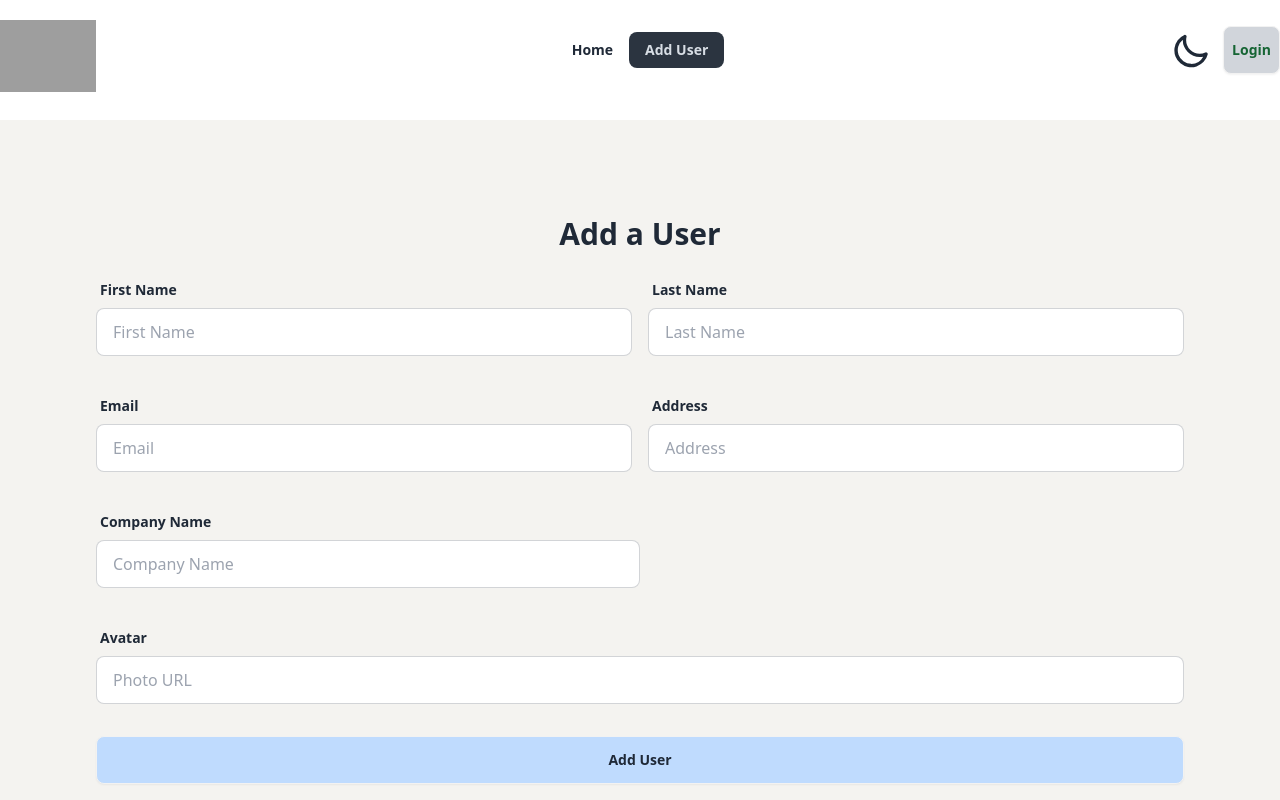
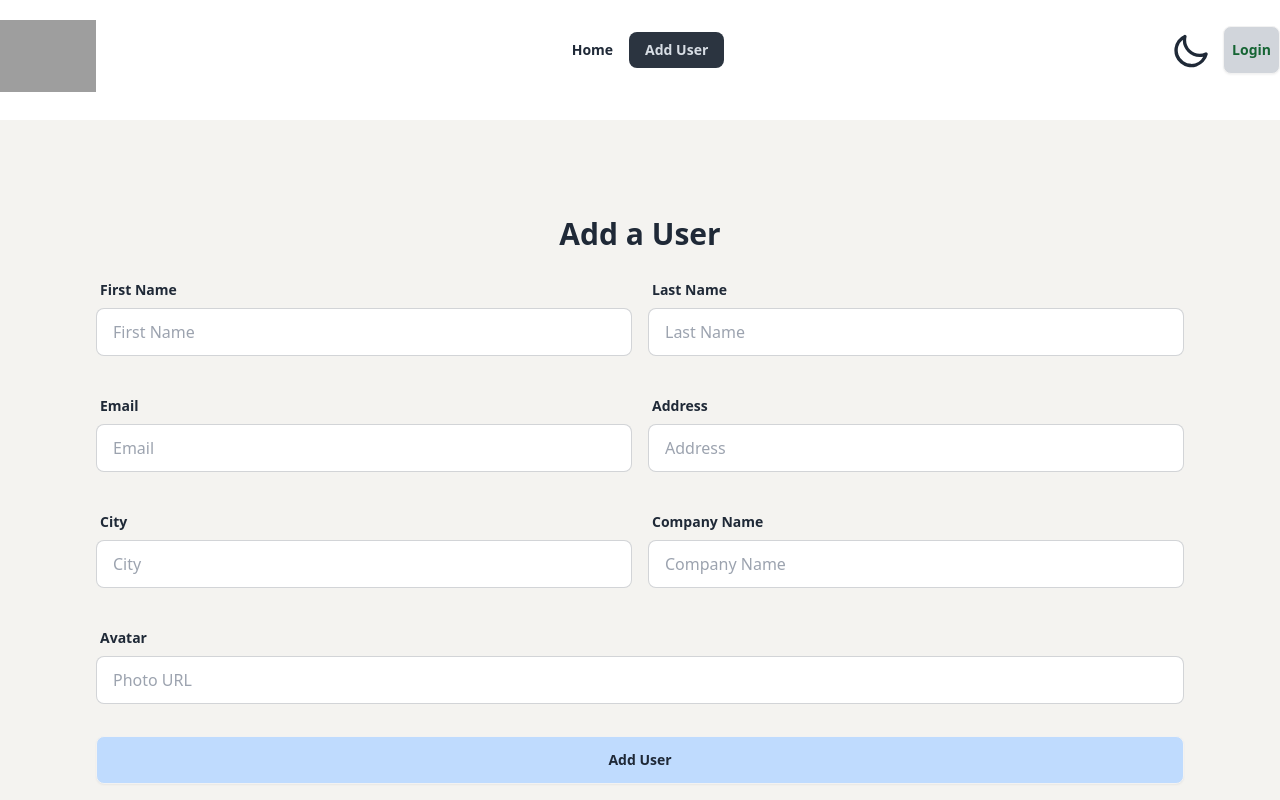
Before and after one commit to niladhikari/user-interface-site, a React (Vite) app: page /addUser in a window 1280 px wide. Shown: the top 800 px of the page. Built offline with nearby package versions, Linux system fonts and the light colour scheme; grey boxes are pictures that could not be loaded.

Commit message:
update the home page and add user page

```diff
--- a/package.json
+++ b/package.json
@@ -17,7 +17,8 @@
     "react-dom": "^18.2.0",
     "react-hook-form": "^7.50.1",
     "react-router-dom": "^6.22.0",
-    "sort-by": "^1.2.0"
+    "sort-by": "^1.2.0",
+    "sweetalert2": "^11.10.5"
   },
   "devDependencies": {
     "@types/react": "^18.2.55",
--- a/src/Pages/AddUser/AddUser.jsx
+++ b/src/Pages/AddUser/AddUser.jsx
@@ -1,25 +1,48 @@
+import Swal from "sweetalert2";
+
 const AddUser = () => {
   const handleAddBook = (event) => {
     event.preventDefault();
 
     const form = event.target;
 
-    const fName = form.fName.value;
-    const lName = form.lName.value;
+    const firstName = form.fName.value;
+    const lastName = form.lName.value;
     const email = form.email.value;
     const address = form.address.value;
+    const city = form.city.value;
     const company = form.company.value;
-    const photo = form.photo.value;
+    const image = form.photo.value;
 
-    const myBooks = {
-      fName,
-      lName,
+    const myUser = {
+      firstName,
+      lastName,
       email,
       address,
+      city,
       company,
-      photo,
+      image,
     };
-    console.log(myBooks);
+    console.log(myUser);
+    fetch("https://dummyjson.com/users", {
+      method: "POST",
+      headers: {
+        "Content-Type": "application/json",
+      },
+      body: JSON.stringify(myUser),
+    })
+      .then((res) => res.json())
+      .then((data) => {
+        console.log(data);
+        if (data.insertedId) {
+          Swal.fire({
+            title: "Success!",
+            text: "User Added Successfully",
+            icon: "success",
+            confirmButtonText: "Cool",
+          });
+        }
+      });
   };
 
   return (
@@ -88,6 +111,19 @@ const AddUser = () => {
           <div className="md:flex mb-8">
             <div className="form-control md:w-1/2">
               <label className="label">
+                <span className="label-text font-semibold">City</span>
+              </label>
+              <label className="input-group">
+                <input
+                  type="text"
+                  name="city"
+                  placeholder="City"
+                  className="input input-bordered w-full"
+                />
+              </label>
+            </div>
+            <div className="form-control md:w-1/2 md:ml-4 mt-8 md:mt-0">
+              <label className="label">
                 <span className="label-text font-semibold">Company Name</span>
               </label>
               <label className="input-group">
--- a/src/Pages/Home/User/UserDetails.jsx
+++ b/src/Pages/Home/User/UserDetails.jsx
@@ -26,6 +26,7 @@ const UserDetails = () => {
           </Link>
           <h2 className=" md:text-xl "> <span className="font-bold">Email</span> : {user?.email}</h2>
           <h2 className=" md:text-xl "><span className="font-bold">Address</span> : {user?.address?.address}</h2>
+          <h2 className=" md:text-xl "><span className="font-bold">City</span> : {user?.address?.city}</h2>
           <h2 className=" md:text-xl "><span className="font-bold">Company Name</span> : {user?.company?.name}</h2>
         </div>
       </div>
--- a/src/Pages/Home/UserCard.jsx
+++ /dev/null
@@ -1,13 +0,0 @@
-/* eslint-disable react/prop-types */
-
-
-const UserCard = ({user}) => {
-    console.log(user);
-    return (
-        <div>
-
-        </div>
-    );
-};
-
-export default UserCard;
--- a/src/Pages/Home/Users.jsx
+++ b/src/Pages/Home/Users.jsx
@@ -18,6 +18,7 @@ const Users = ({ user }) => {
           </Link>
           <h2>Email : {user?.email}</h2>
           <h2>Address : {user?.address?.address}</h2>
+          <h2>City : {user?.address?.city}</h2>
           <h2>Company Name : {user?.company?.name}</h2>
         </div>
       </div>
```
Also changed, not shown: 1 other file (tests, documents, lock files or other folders).
